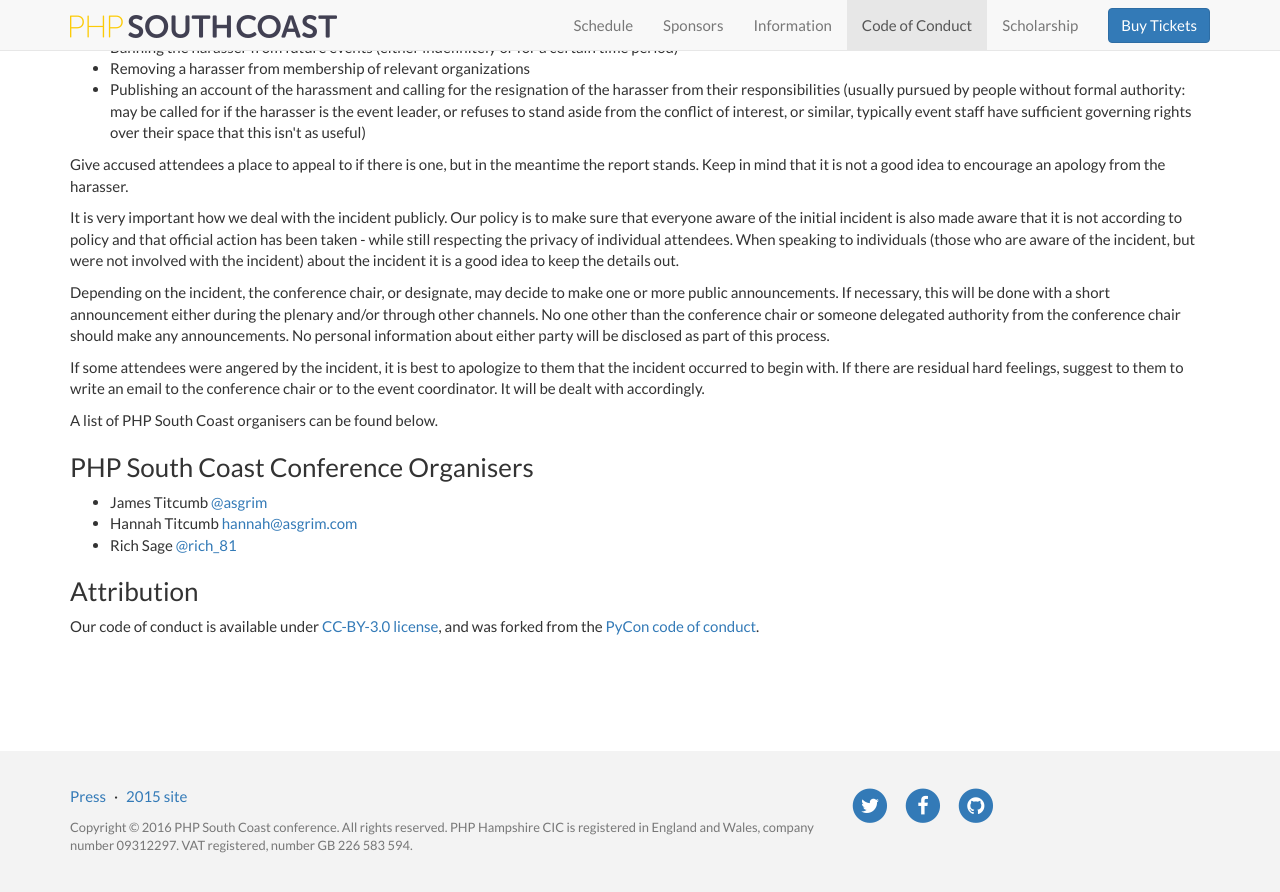
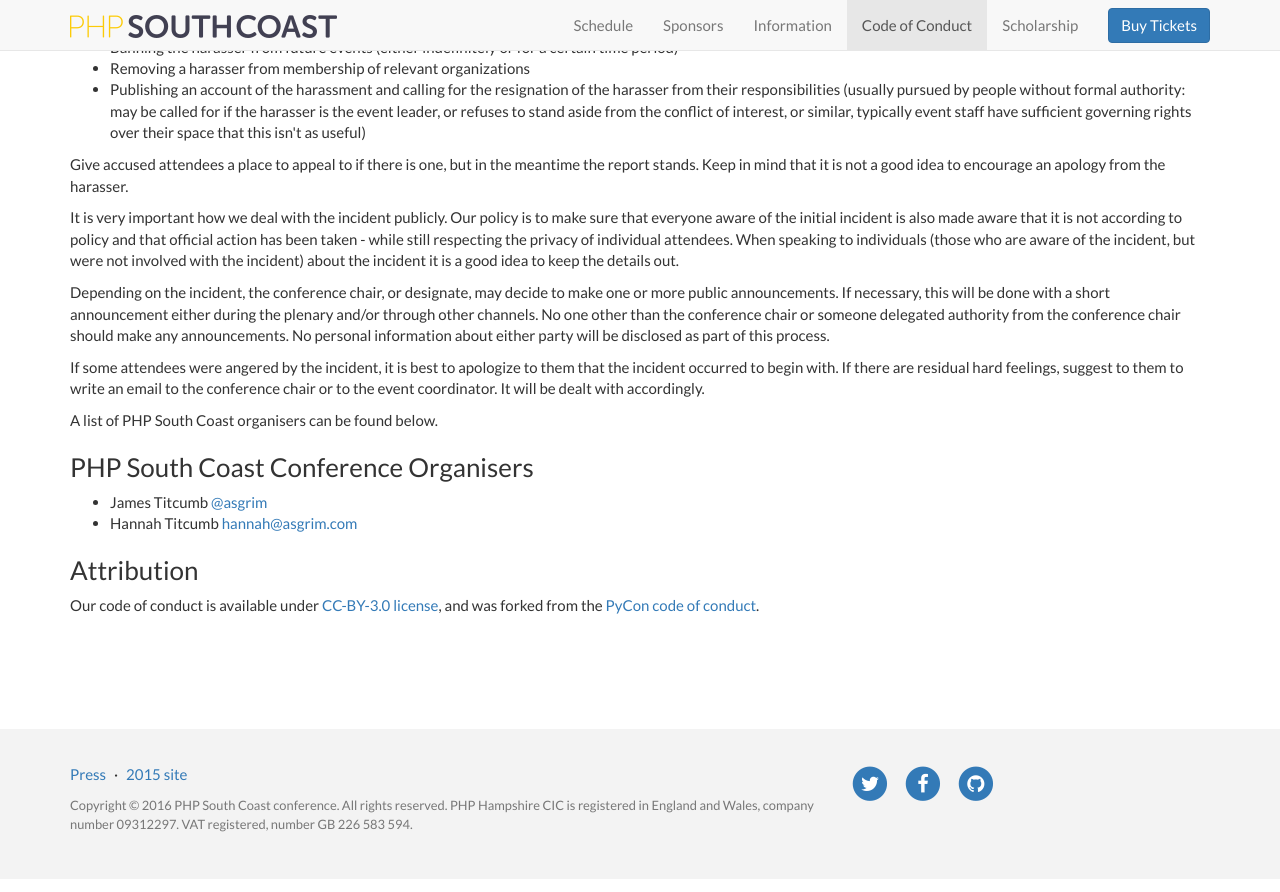
Before and after one commit to phphants/php-south-coast-2016, a Jekyll site: the page built from code-of-conduct.html, in a window 1280 px wide and 900 px high, scrolled down 2506 px. Shown: the top 892 px of the window. Built offline with Jekyll 4.4.1, drawn with Linux system fonts in a browser that asks for light colours.

Commit message:
Update code-of-conduct.html

```diff
--- a/code-of-conduct.html
+++ b/code-of-conduct.html
@@ -110,7 +110,6 @@ order: 5
             <ul class="styled">
                 <li>James Titcumb <a href="https://twitter.com/asgrim" target="_blank">@asgrim</a></li>
                 <li>Hannah Titcumb <a href="mailto:hannah@asgrim.com" target="_blank">hannah@asgrim.com</a></li>
-                <li>Rich Sage <a href="https://twitter.com/rich_81" target="_blank">@rich_81</a></li>
             </ul>
 
             <h3>Attribution</h3>
```
